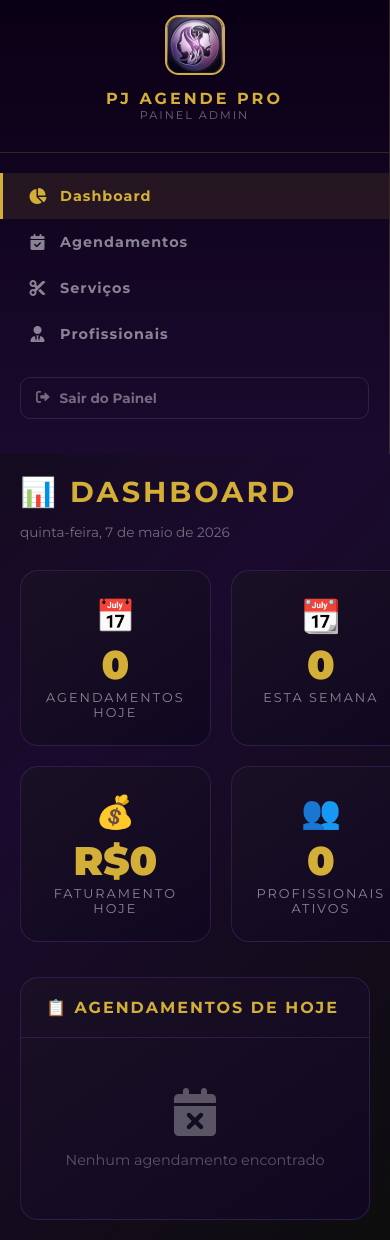
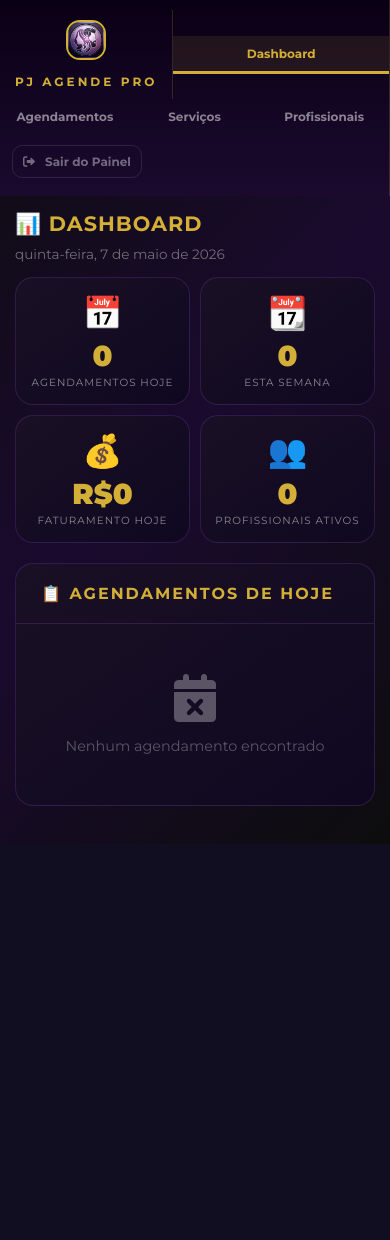
Before and after one commit to pjstudiodesign-cell/PJ_Agende_PRO, a Flask app: template templates/admin.html in a window 390 px wide. After the commit the page ends 844 px from the top, so only its background shows below. Run offline with Flask 3, Linux system fonts and the light colour scheme; the template is opened without the code that fills it, so the values that code supplies are empty.

Commit message:
Update admin.html

```diff
--- a/templates/admin.html
+++ b/templates/admin.html
@@ -239,11 +239,54 @@
         @keyframes slideUp { from { opacity: 0; transform: translateY(20px); } to { opacity: 1; transform: translateY(0); } }
 
         @media (max-width: 768px) {
+            /* LAYOUT */
             .painel { flex-direction: column; }
-            .sidebar { width: 100%; padding: 15px 0; }
-            .content { padding: 20px; }
-            .stats-grid { grid-template-columns: repeat(2, 1fr); }
-            th, td { padding: 10px 12px; font-size: 0.8rem; }
+            .sidebar { width: 100%; padding: 10px 0; flex-direction: row; flex-wrap: wrap; align-items: center; }
+            .sidebar-logo { padding: 10px 15px; border-bottom: none; margin-bottom: 0; border-right: 1px solid rgba(212,175,55,0.2); }
+            .sidebar-logo img { width: 40px; height: 40px; }
+            .sidebar-logo h2 { font-size: 0.75rem; }
+            .sidebar-logo p  { display: none; }
+            .nav-item { padding: 10px 14px; font-size: 0.75rem; letter-spacing: 0; flex: 1; justify-content: center; border-left: none; border-bottom: 3px solid transparent; }
+            .nav-item.active { border-left-color: transparent; border-bottom-color: var(--accent); }
+            .nav-item i { display: none; }
+            .sidebar-bottom { padding: 8px 12px; margin-top: 0; }
+            .btn-logout { font-size: 0.75rem; padding: 8px 10px; }
+
+            /* CONTEÚDO */
+            .content { padding: 15px; overflow-x: hidden; }
+            .content-header { flex-direction: column; align-items: flex-start; gap: 10px; margin-bottom: 15px; }
+            .content-header h1 { font-size: 1.3rem; letter-spacing: 1px; }
+
+            /* STATS */
+            .stats-grid { grid-template-columns: repeat(2, 1fr); gap: 10px; margin-bottom: 20px; }
+            .stat-card { padding: 15px 10px; }
+            .stat-card .stat-num { font-size: 1.8rem; }
+            .stat-card .stat-label { font-size: 0.65rem; letter-spacing: 1px; }
+
+            /* TABELAS — scroll horizontal */
+            .table-wrapper { overflow-x: auto; -webkit-overflow-scrolling: touch; }
+            table { min-width: 500px; }
+            th, td { padding: 10px 10px; font-size: 0.75rem; white-space: nowrap; }
+
+            /* FILTRO */
+            .filtro-data { flex-direction: column; align-items: stretch; }
+            .filtro-data input { width: 100%; }
+
+            /* BOTÕES */
+            .btn { padding: 7px 10px; font-size: 0.72rem; }
+
+            /* MODAL */
+            .modal-box { padding: 25px 18px; max-height: 90vh; overflow-y: auto; }
+            .modal-btns { flex-direction: column; }
+            .modal-btns .btn { width: 100%; padding: 13px; }
+
+            /* LOGIN */
+            .login-box { padding: 35px 25px; }
+        }
+
+        @media (max-width: 400px) {
+            .stats-grid { grid-template-columns: 1fr 1fr; }
+            .nav-item span { display: none; }
         }
     </style>
 </head>
```
